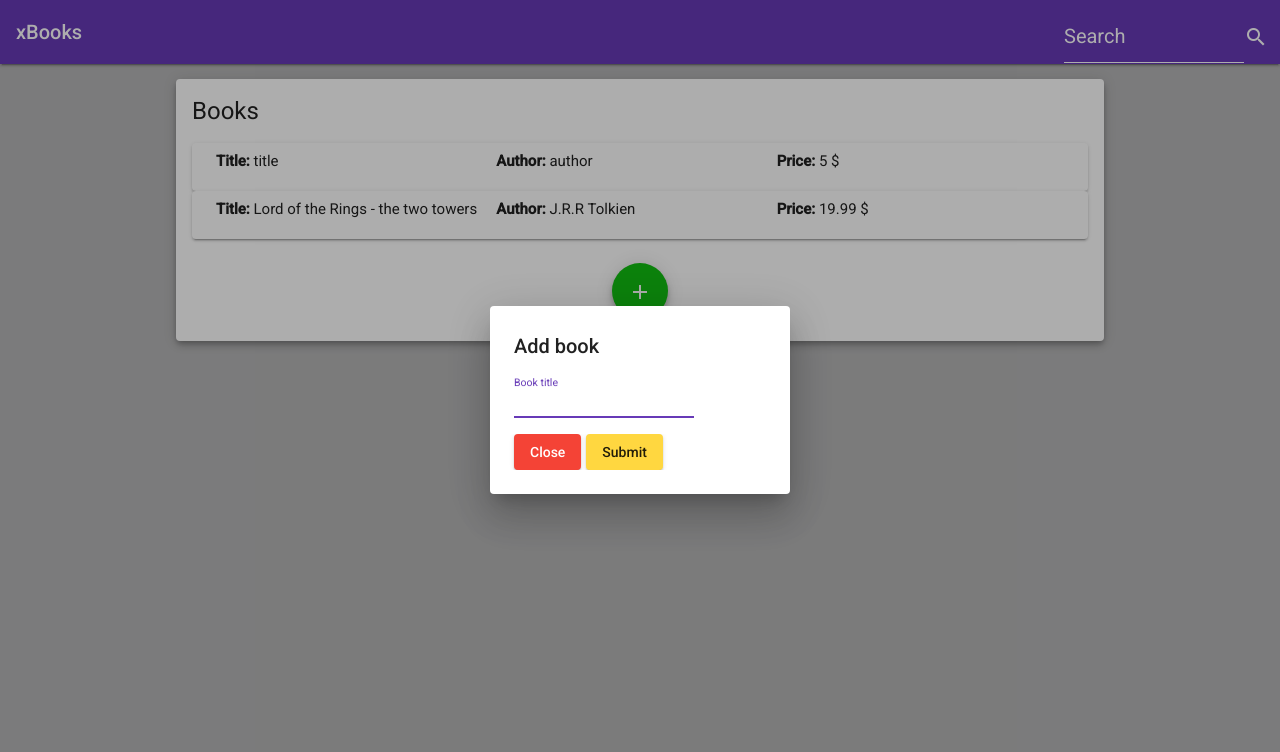
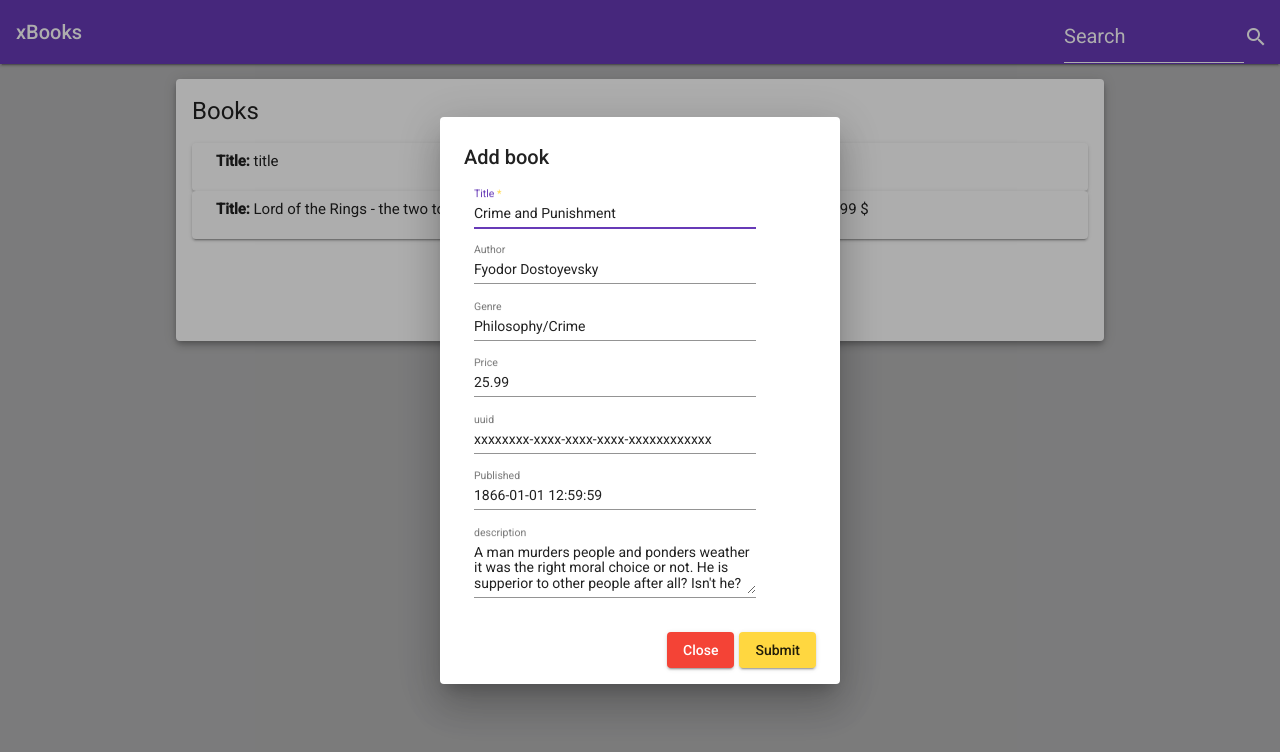
Before and after one commit to Alex901/crossBooks, an Angular app: page / in a window 1280 px wide. Both pictures are taken after a click on the button "add". Shown: the top 752 px of the page. Built offline with nearby package versions, Linux system fonts and the light colour scheme; what ng2-search-filter would draw is missing.

Commit message:
add book dialog plus some other goodies

```diff
--- a/src/app/app.module.ts
+++ b/src/app/app.module.ts
@@ -1,6 +1,7 @@
 //REALLY nice to have modules
 import { BrowserModule } from '@angular/platform-browser';
 import { NgModule, CUSTOM_ELEMENTS_SCHEMA } from '@angular/core';
+import { FormsModule } from '@angular/forms';
 
 // search module – why reinvent the wheel?
 import { Ng2SearchPipeModule } from 'ng2-search-filter';
@@ -40,6 +41,7 @@ import { AddBookDialogComponent } from './books/dialogs/add-book-dialog/add-book
     BrowserModule,
     AppRoutingModule,
     BrowserAnimationsModule,
+    FormsModule,
     MatToolbarModule,
     MatIconModule,
     MatCardModule,
--- a/src/app/books/book-list/book-list.component.ts
+++ b/src/app/books/book-list/book-list.component.ts
@@ -4,8 +4,14 @@ import { BookService } from '../../services/book.service';
 import { MatDialog, MatDialogConfig } from '@angular/material/dialog';
 import { AddBookDialogComponent } from '../dialogs/add-book-dialog/add-book-dialog.component';
 
-export interface dialogData{
+export interface dialogData{ //This is not even needed...
   title : string;
+  author : string;
+  genre : string;
+  uuid : string;
+  description : string;
+  publish_date : string;
+  price : number;
 }
 
 @Component({
@@ -29,16 +35,23 @@ export class BookListComponent implements OnInit {
   createBookDialog(): void {
     const config = new MatDialogConfig;
 
-    config.width = '300px';
-    config.disableClose = false; //standard?
+    config.width = '400px';
     config.autoFocus = true;
     config.closeOnNavigation = true;
 
-    config.data = {
-      title:"test"
+    config.data = { //Just testing stuff out, don't mind this uggly piece of ****! :)
+      uuid: "xxxxxxxx-xxxx-xxxx-xxxx-xxxxxxxxxxxx",
+      title:"Crime and Punishment",
+      author:"Fyodor Dostoyevsky",
+      genre:"Philosophy/Crime",
+      price: 25.99,
+      publish_date: "1866-01-01 12:59:59",
+      description:"A man murders people and ponders weather it was the right moral choice or not. He is supperior to other people after all? Isn't he?"
     };
     //Probably don't need the ref, just inject the bookService into the dialogComponent. We'll see
-    const dialogRef = this.dialog.open(AddBookDialogComponent, config);
+    this.dialog.open(AddBookDialogComponent, config);
+
+
   }
 
   //I want id as the deletion chriteria, since that is definetly uniqe(?).
--- a/src/app/books/dialogs/add-book-dialog/add-book-dialog.component.html
+++ b/src/app/books/dialogs/add-book-dialog/add-book-dialog.component.html
@@ -1,14 +1,39 @@
 <h2 mat-dialog-title> Add book </h2>
+<div>
+    <form (ngSubmit)="submit()">
+        <mat-dialog-content>
+            <mat-form-field class="dont_do_this">
+                <input matInput required type="text" [(ngModel)]="title" placeholder="Title" name="bookName" [ngModelOptions]="{standalone: true}">
+            </mat-form-field>
 
-<mat-dialog-content [formGroup]="form">
+            <mat-form-field class="dont_do_this">
+                <input matInput type="text" [(ngModel)]="author" placeholder="Author" name="author" [ngModelOptions]="{standalone: true}">
+            </mat-form-field>
 
-    <mat-form-field>
-        <input matInput placeholder="Book title" formControlName="title">
+            <mat-form-field class="dont_do_this">
+                <input matInput type="text" [(ngModel)]="genre" placeholder="Genre" name="genre" [ngModelOptions]="{standalone: true}">
+            </mat-form-field>
 
-    </mat-form-field>
+            <mat-form-field class="dont_do_this">
+                <input matInput type="number" [(ngModel)]="price" placeholder="Price" name="price" [ngModelOptions]="{standalone: true}">
+            </mat-form-field>
 
-</mat-dialog-content>
-<mat-dialog-content>
-    <button class="mat-raised-button mat-warn" (click)="close()">Close</button>
-    <button class="mat-raised-button mat-accent" style='margin-left: 5px' (click)="submit()">Submit</button>
-</mat-dialog-content>
+            <mat-form-field class="dont_do_this">
+                <input matInput type="text" [(ngModel)]="uuid" placeholder="uuid" name="uuid" [ngModelOptions]="{standalone: true}">
+            </mat-form-field>
+
+            <mat-form-field class="dont_do_this">
+                <input matInput type="text" [(ngModel)]="publish_date" placeholder="Published" name="publishDate" [ngModelOptions]="{standalone: true}">
+            </mat-form-field>
+
+            <mat-form-field class="dont_do_this">
+                <textarea matInput type="text" rows=3 [(ngModel)]="description" placeholder="description" name="description" [ngModelOptions]="{standalone: true}"></textarea>
+            </mat-form-field>
+
+        </mat-dialog-content>
+        <mat-dialog-actions class="or_this">
+            <button class=" mat-raised-button mat-warn " (click)="close() ">Close</button>
+            <button class="mat-raised-button mat-accent " style='margin-left: 5px' type="submit ">Submit</button>
+        </mat-dialog-actions>
+    </form>
+</div>
--- a/src/app/books/dialogs/add-book-dialog/add-book-dialog.component.scss
+++ b/src/app/books/dialogs/add-book-dialog/add-book-dialog.component.scss
@@ -0,0 +1,8 @@
+.dont_do_this {
+    width: 80%;
+    margin-left: 10px;
+}
+
+.or_this {
+    justify-content: flex-end;
+}
--- a/src/app/books/dialogs/add-book-dialog/add-book-dialog.component.ts
+++ b/src/app/books/dialogs/add-book-dialog/add-book-dialog.component.ts
@@ -1,7 +1,8 @@
 import { Component, OnInit, Inject } from '@angular/core';
-import { FormGroup, FormBuilder } from '@angular/forms';
+import { FormControl, NgForm, Validators,  FormBuilder, FormGroup  } from '@angular/forms';
 import { MatDialogRef, MAT_DIALOG_DATA } from '@angular/material/dialog';
 import { dialogData } from '../../book-list/book-list.component';
+import { BookService } from 'src/app/services/book.service';
 
 @Component({
   selector: 'app-add-book-dialog',
@@ -10,22 +11,40 @@ import { dialogData } from '../../book-list/book-list.component';
 })
 export class AddBookDialogComponent implements OnInit {
   form : FormGroup;
+  uuid : string;
   title : string;
+  author : string;
+  genre : string;
+  price : number;
+  publish_date : string;
+  description : string;
 
-  constructor(public dialogRef : MatDialogRef<AddBookDialogComponent>, @Inject(MAT_DIALOG_DATA) public data: dialogData ) {
+  constructor(public dialogRef : MatDialogRef<AddBookDialogComponent>, @Inject(MAT_DIALOG_DATA) public data: dialogData, private bookService : BookService) {
+    this.uuid = data.uuid;
     this.title = data.title;
+    this.author = data.author;
+    this.genre = data.genre;
+    this.price = data.price;
+    this.publish_date = data.publish_date;
+    this.description = data.description;
   }
 
-  ngOnInit(): void {
+  //TODO: Data constraints ?
+  //TODO: Date selecter ?
+  //TODO: Disable submit if required values are empty!
 
-  }
-
-  submit(){
-    this.dialogRef.close(this.form.value);
+  ngOnInit(){
   }
 
   close(){
     this.dialogRef.close();
+    console.log("Dialog closed without saving");
+  }
+
+  submit(){
+    // Yeah, um. Don't do like this! :'D
+    this.bookService.createBook(this.uuid, this.author, this.title, this.genre, this.price, this.publish_date, this.description);
+    this.dialogRef.close();
   }
 
 }
--- a/src/app/services/book.service.ts
+++ b/src/app/services/book.service.ts
@@ -7,7 +7,7 @@ import { Book } from '../models/book.model';
 export class BookService {
   private books : Book[] = [new Book("09e9ed60-42e7-4a20-b397-d1935741733d", "author", "title","genre", 5, "01:01:2020", "Lorem ipsum dolor sit amet, consectetur adipiscing elit. Ut at luctus lacus, at vehicula mi. Nulla eu purus sollicitudin ligula.")
 ,new Book("09e9ed60-46e7-4a20-b397-d1935741733d", "J.R.R Tolkien", "Lord of the Rings - the two towers","Fantasy", 19.99 , "01:01:1972", "Lorem ipsum dolor sit amet, consectetur adipiscing elit. Ut at luctus lacus, at vehicula mi. Nulla eu purus sollicitudin ligula, whatever.")];
-  booksChanged = new EventEmitter<Book[]>();
+  booksChanged = new EventEmitter<Book[]>(); //remember this if it is needed
 
   constructor() { }
 
@@ -15,8 +15,10 @@ export class BookService {
     return this.books;
   }
 
-  createBook(){
-
+  createBook(id : string, author : string, title : string, genre : string, price : number, publish_date : string, description : string){
+    console.log("Create Book, yes!");
+    //can do some error handling here to, but not for the purpose of this excersise.
+    this.books.push(new Book(id, author, title, genre, price, publish_date, description));
   }
 
   deleteBook(id : string){
```
